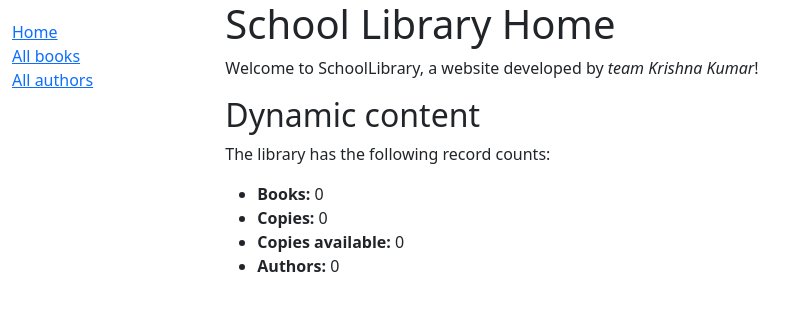
After one commit to krishna71701r/schoolproject, a Django app: page /catalog/ in a window 1280 px wide. The commit adds this page. Shown: the top 311 px of the page, without its empty margins (0-809 px from the left). Run offline with Django 5.2, Linux system fonts and the light colour scheme; data that the repository does not hold is empty.

Commit message:
change dir of css and edit path in base template and add home html

```diff
--- a/catalog/templates/base_generic.html
+++ b/catalog/templates/base_generic.html
@@ -12,7 +12,7 @@
       crossorigin="anonymous">
     <!-- Add additional CSS in static file -->
     {% load static %}
-    <link rel="stylesheet" href="{% static 'css/styles.css' %}" />
+    <link rel="stylesheet" href="{% static 'css/style.css' %}" />
   </head>
   <body>
     <div class="container-fluid">
--- /dev/null
+++ b/catalog/templates/home.html
@@ -0,0 +1,17 @@
+{% extends "base_generic.html" %}
+
+{% block content %}
+  <h1>School Library Home</h1>
+  <p>
+    Welcome to SchoolLibrary, a website developed by
+    <em>team Krishna Kumar</em>!
+  </p>
+  <h2>Dynamic content</h2>
+  <p>The library has the following record counts:</p>
+  <ul>
+    <li><strong>Books:</strong> {{ num_books }}</li>
+    <li><strong>Copies:</strong> {{ num_instances }}</li>
+    <li><strong>Copies available:</strong> {{ num_instances_available }}</li>
+    <li><strong>Authors:</strong> {{ num_authors }}</li>
+  </ul>
+{% endblock %}
```
Also changed, not shown: catalog/static/css/style.css (renamed from catalog/static/style.css).
